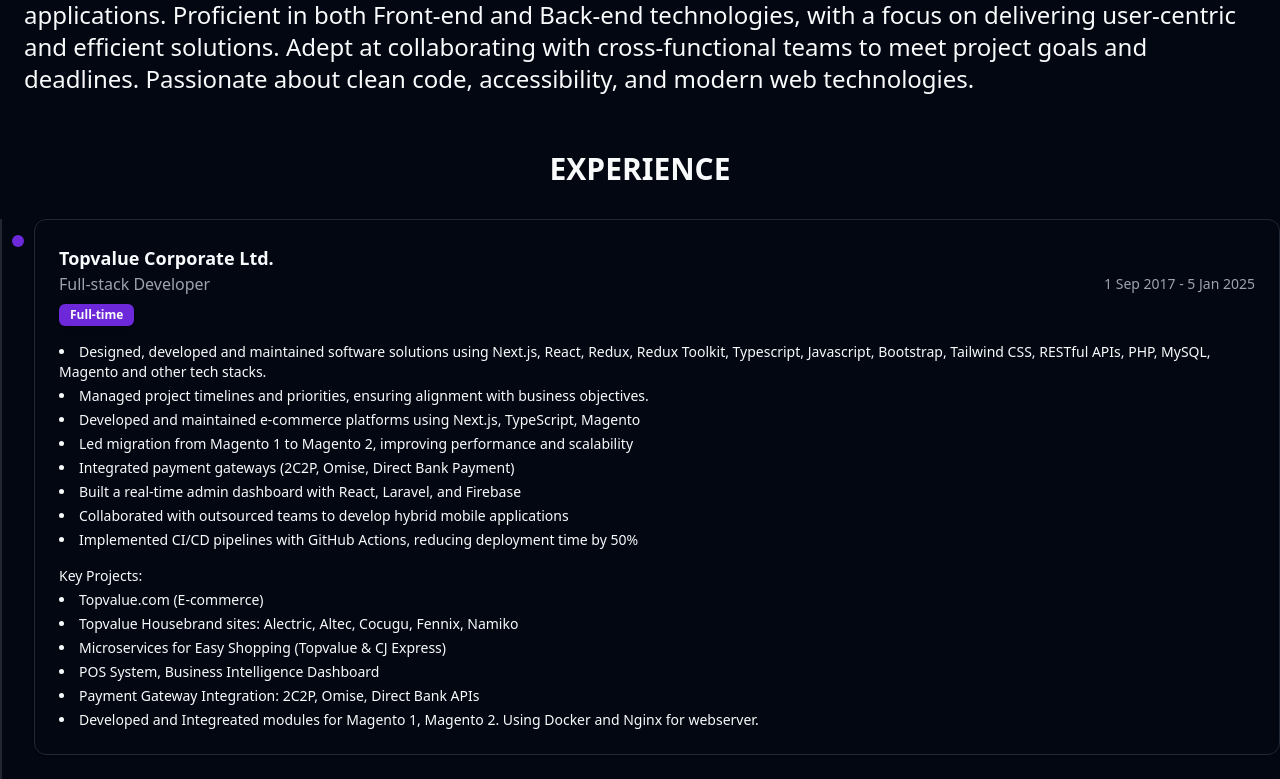
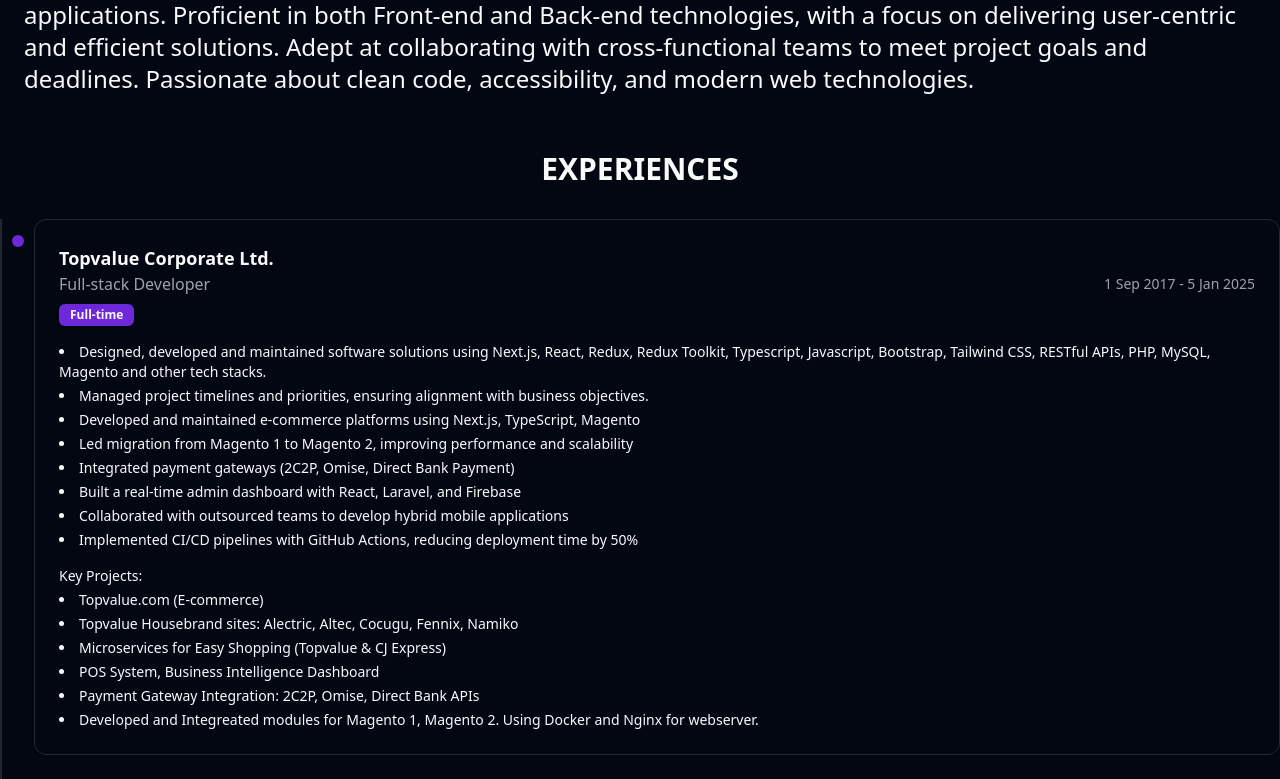
Before and after one commit to oopbest/my-resume-v3, a React (Vite) app: page / in a window 1280 px wide. Shown: the part 1030-1809 px from the top of the page. Built offline with nearby package versions, Linux system fonts and the light colour scheme.

Commit message:
update layout

```diff
--- a/src/layout/MainLayout.tsx
+++ b/src/layout/MainLayout.tsx
@@ -27,7 +27,15 @@ const MainLayout = () => {
             <AboutMe />
           </motion.div>
 
-          <Timeline />
+          <motion.div
+            className="flex space-x-4"
+            initial={{ opacity: 0, x: -50 }}
+            whileInView={{ opacity: 1, x: 0 }}
+            transition={{ duration: 1, delay: 0.6 }}
+            viewport={{ once: true }} // Ensure animation only happens once
+          >
+            <Timeline />
+          </motion.div>
 
           {/* skills */}
           <motion.div
--- a/src/layout/components/Portfolio.tsx
+++ b/src/layout/components/Portfolio.tsx
@@ -6,7 +6,7 @@ const Portfolio = () => {
   return (
     <div id="portfolio" className="p-2">
       <Topic title="Portfolio" />
-      <div className="grid grid-cols-1 lg:grid-cols-2 gap-4 ">
+      <div className="grid grid-cols-1 sm:grid-cols-2 lg:grid-cols-3 gap-4 ">
         {projects.map((project, index) => (
           <PortfioGrid key={index} project={project} />
         ))}
--- a/src/layout/components/Skill.tsx
+++ b/src/layout/components/Skill.tsx
@@ -139,7 +139,7 @@ const Skill = () => {
   return (
     <div id="skills" className="p-6">
       <Topic title="Skills" />
-      <div className="grid grid-cols-1 lg:grid-cols-3 gap-4">
+      <div className="grid grid-cols-1 sm:grid-cols-2 lg:grid-cols-3 gap-4">
         {mySkills.map((skill, index) => (
           <SkillGrid key={index} skill={skill} />
         ))}
--- a/src/layout/components/Timeline.tsx
+++ b/src/layout/components/Timeline.tsx
@@ -58,7 +58,7 @@ const timelineData: TimelineItem[] = [
 export default function Timeline() {
   return (
     <div id="experiences">
-      <Topic title="Experience" />
+      <Topic title="Experiences" />
       <div className="flex flex-col gap-6 relative pl-6 border-l-2 border-muted-foreground/20">
         {timelineData.map((item, index) => (
           <div key={index} className="relative">
```
